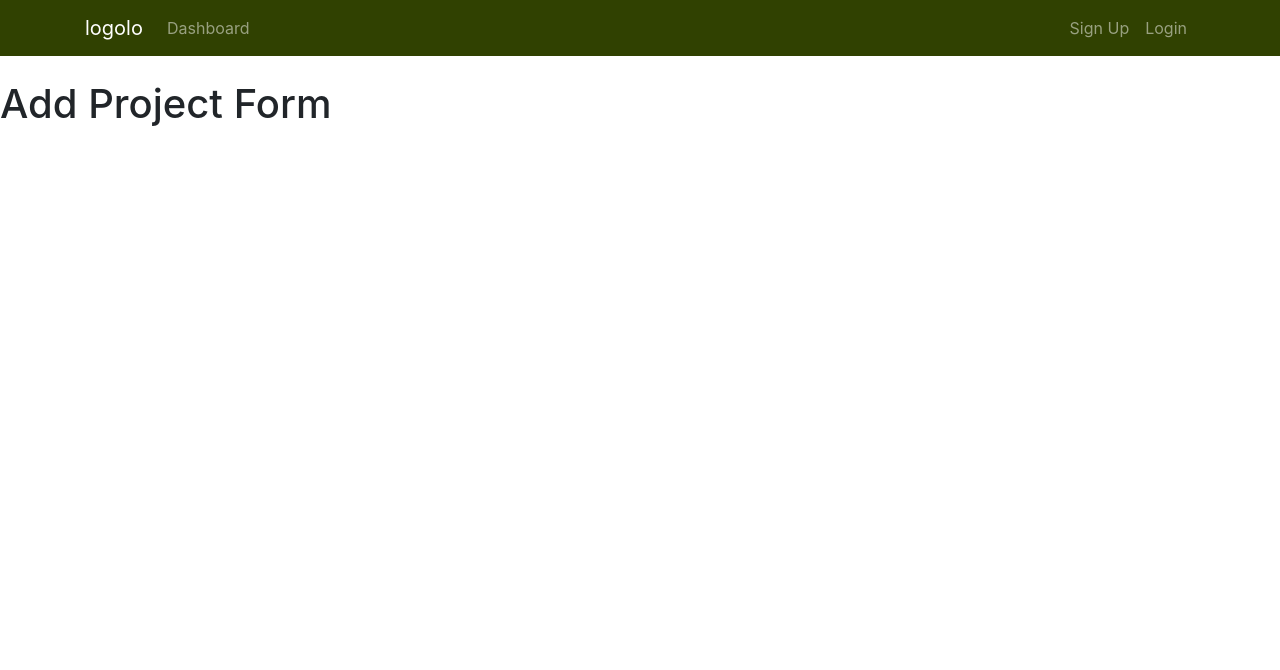
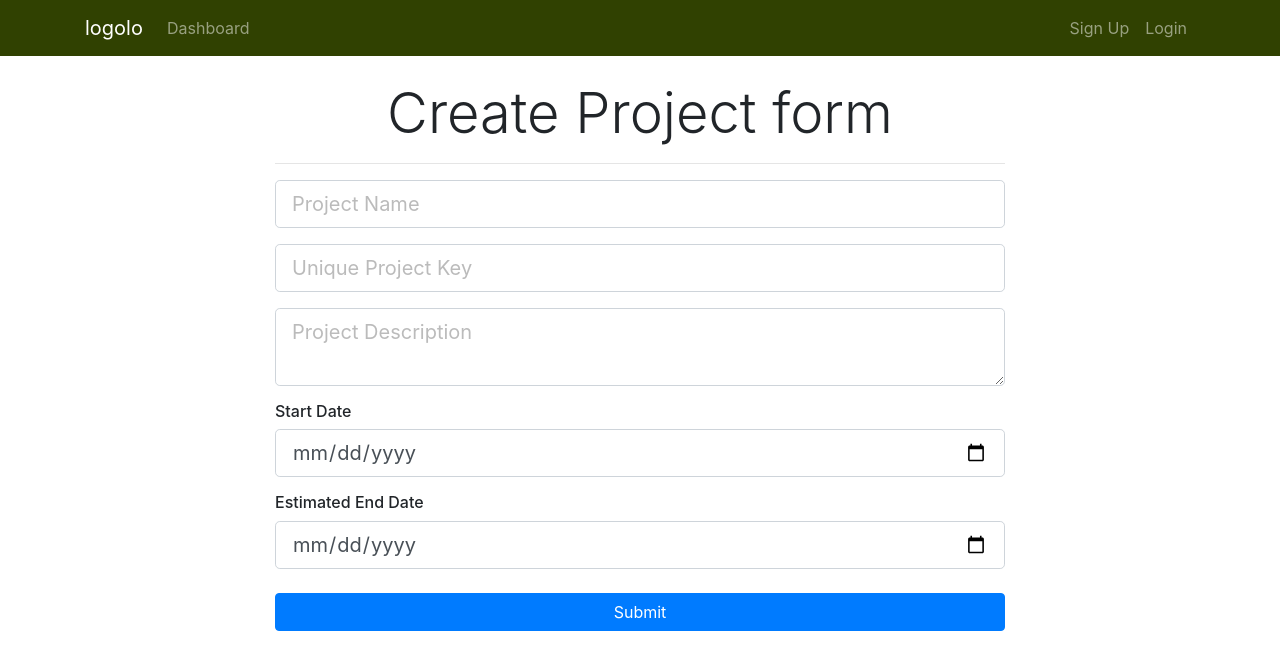
Before and after one commit to kristofsteindl/logolo, a React (Create React App) app in the folder logolo-react-client/: page /addProject in a window 1280 px wide. Shown: the top 670 px of the page. Built offline with nearby package versions, Linux system fonts and the light colour scheme.

Commit message:
set upd redux store

```diff
--- a/logolo-react-client/package.json
+++ b/logolo-react-client/package.json
@@ -6,11 +6,15 @@
     "@testing-library/jest-dom": "^5.11.9",
     "@testing-library/react": "^11.2.5",
     "@testing-library/user-event": "^12.8.3",
+    "axios": "^0.21.1",
     "bootstrap": "^4.6.0",
     "react": "^17.0.1",
     "react-dom": "^17.0.1",
+    "react-redux": "^7.2.2",
     "react-router-dom": "^5.2.0",
     "react-scripts": "4.0.3",
+    "redux": "^4.0.5",
+    "redux-thunk": "^2.3.0",
     "web-vitals": "^1.1.1"
   },
   "scripts": {
--- a/logolo-react-client/src/App.js
+++ b/logolo-react-client/src/App.js
@@ -4,10 +4,13 @@
 import Header from './components/Layout/Header';
 import "bootstrap/dist/css/bootstrap.min.css";
 import { BrowserRouter as Router, Route} from "react-router-dom";
-import AddProject from "./components/Project/AddProject"
+import AddProject from "./components/Project/AddProject";
+import {Provider} from "react-redux";
+import store from './store';
 
 function App() {
   return (
+    <Provider store={store}>
       <Router>
         <div className="App">
           <Header />
@@ -15,6 +18,7 @@
           <Route exact path="/addProject" component={AddProject} />
         </div>
       </Router>
+    </Provider>
 
   );
 }
--- a/logolo-react-client/src/components/Project/AddProject.js
+++ b/logolo-react-client/src/components/Project/AddProject.js
@@ -1,10 +1,98 @@
 import React, { Component } from 'react'
 
 class AddProject extends Component {
+    constructor() {
+        super()
+        this.state = {
+            "projectName": "",
+            "projectKey": "",
+            "description": "",
+            "startDate": "",
+            "endDate": ""
+        };
+        this.onChange = this.onChange.bind(this);
+        this.onSubmit = this.onSubmit.bind(this);
+    }
+    onChange(e) {
+        this.setState({[e.target.name]:e.target.value});
+    }
+    onSubmit(e) {
+        e.preventDefault();
+        const newProject = {
+            "projectName": this.state.projectName,
+            "projectKey": this.state.projectKey,
+            "description": this.state.description,
+            "startDate": this.state.startDate,
+            "endDate": this.state.endDate
+        };
+        console.log(newProject);
+    }
     render() {
         return (
             <div>
-                <h1>Add Project Form</h1>
+                <div className="project">
+                    <div className="container">
+                        <div className="row">
+                            <div className="col-md-8 m-auto">
+                                <h5 className="display-4 text-center">Create Project form</h5>
+                                <hr />
+                                <form onSubmit={this.onSubmit}>
+                                    <div className="form-group">
+                                        <input
+                                            name="projectName"
+                                            value={this.state.projectName}
+                                            type="text"
+                                            className="form-control form-control-lg "
+                                            placeholder="Project Name"
+                                            onChange={this.onChange}
+                                            />
+                                    </div>
+                                    <div className="form-group">
+                                        <input
+                                            name="projectKey"
+                                            value={this.state.projectKey}
+                                            type="text"
+                                            className="form-control form-control-lg"
+                                            placeholder="Unique Project Key"
+                                            onChange={this.onChange}
+                                            />
+                                    </div>
+
+                                    <div className="form-group">
+                                        <textarea
+                                            name="description"
+                                            value={this.state.description}
+                                            className="form-control form-control-lg"
+                                            placeholder="Project Description"
+                                            onChange={this.onChange}></textarea>
+                                    </div>
+                                    <h6>Start Date</h6>
+                                    <div className="form-group">
+                                        <input
+                                            name="startDate"
+                                            value={this.state.startDate}
+                                            type="date"
+                                            className="form-control form-control-lg"
+                                            onChange={this.onChange}
+                                             />
+                                    </div>
+                                    <h6>Estimated End Date</h6>
+                                    <div className="form-group">
+                                        <input
+                                            name="endDate"
+                                            value={this.state.endDate}
+                                            type="date"
+                                            className="form-control form-control-lg"
+                                            onChange={this.onChange}
+                                            />
+                                    </div>
+
+                                    <input type="submit" className="btn btn-primary btn-block mt-4" />
+                                </form>
+                            </div>
+                        </div>
+                    </div>
+                </div>
             </div>
         )
     }
--- /dev/null
+++ b/logolo-react-client/src/reducers/index.js
@@ -0,0 +1,3 @@
+import {combineReducers} from "redux";
+
+export default combineReducers({});
--- /dev/null
+++ b/logolo-react-client/src/store.js
@@ -0,0 +1,18 @@
+import {createStore, applyMiddleware, compose} from "redux";
+import thunk from "redux-thunk";
+import rootReducer from "./reducers";
+
+const initialState = {}
+const middleware = [thunk]
+
+let store;
+
+if (window.navigator.userAgent.includes("Chrome")) {
+    // copied line from here https://github.com/zalmoxisus/redux-devtools-extension#usage
+    store = createStore(rootReducer, initialState, compose(applyMiddleware(...middleware), window.__REDUX_DEVTOOLS_EXTENSION__ && window.__REDUX_DEVTOOLS_EXTENSION__()));
+} else {
+    store = createStore(rootReducer, initialState, compose(applyMiddleware(...middleware)));
+}
+
+
+export default store;
```
Also changed, not shown: 1 other file (tests, documents, lock files or other folders). Lines whose indentation alone changed are shown as unchanged.
